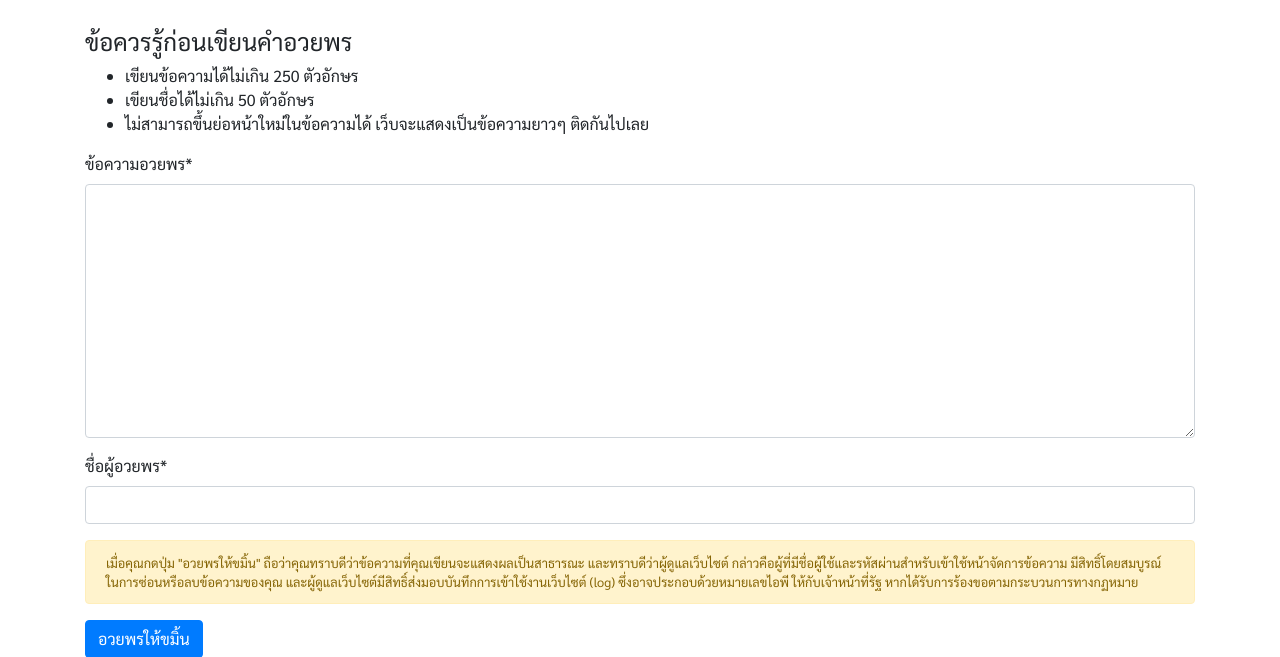
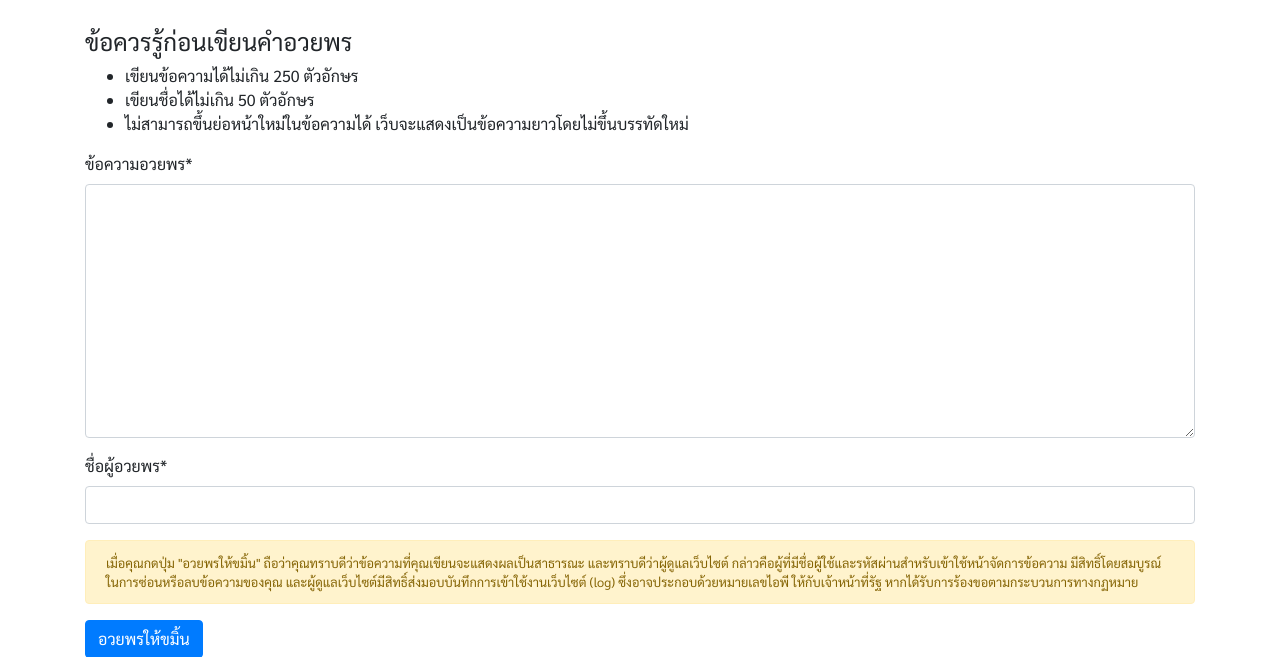
Before and after one commit to srakrn/khamin-hbd, a Django app: page /new/ in a window 1280 px wide. Shown: the part 213-870 px from the top of the page. Run offline with Django 3.2, Linux system fonts and the light colour scheme; some libraries are stand-ins or nearby versions; some web fonts are replaced.

Commit message:
Rephrasing information text

```diff
--- a/wishbook/templates/pages/new_wish.html
+++ b/wishbook/templates/pages/new_wish.html
@@ -13,7 +13,7 @@
         <ul>
             <li>เขียนข้อความได้ไม่เกิน 250 ตัวอักษร</li>
             <li>เขียนชื่อได้ไม่เกิน 50 ตัวอักษร</li>
-            <li>ไม่สามารถขึ้นย่อหน้าใหม่ในข้อความได้ เว็บจะแสดงเป็นข้อความยาวๆ ติดกันไปเลย</li>
+            <li>ไม่สามารถขึ้นย่อหน้าใหม่ในข้อความได้ เว็บจะแสดงเป็นข้อความยาวโดยไม่ขึ้นบรรทัดใหม่</li>
         </ul>
         <form method="POST">
             {% csrf_token %}
```
